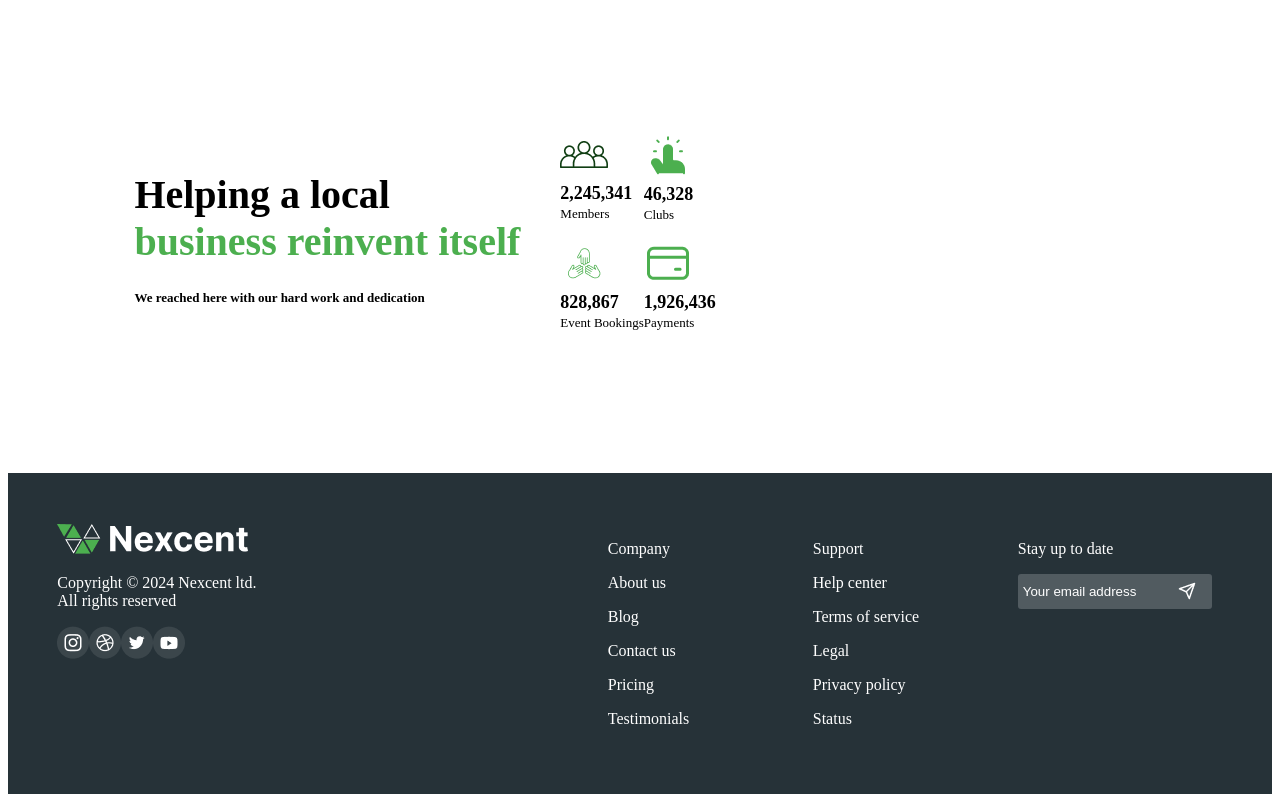
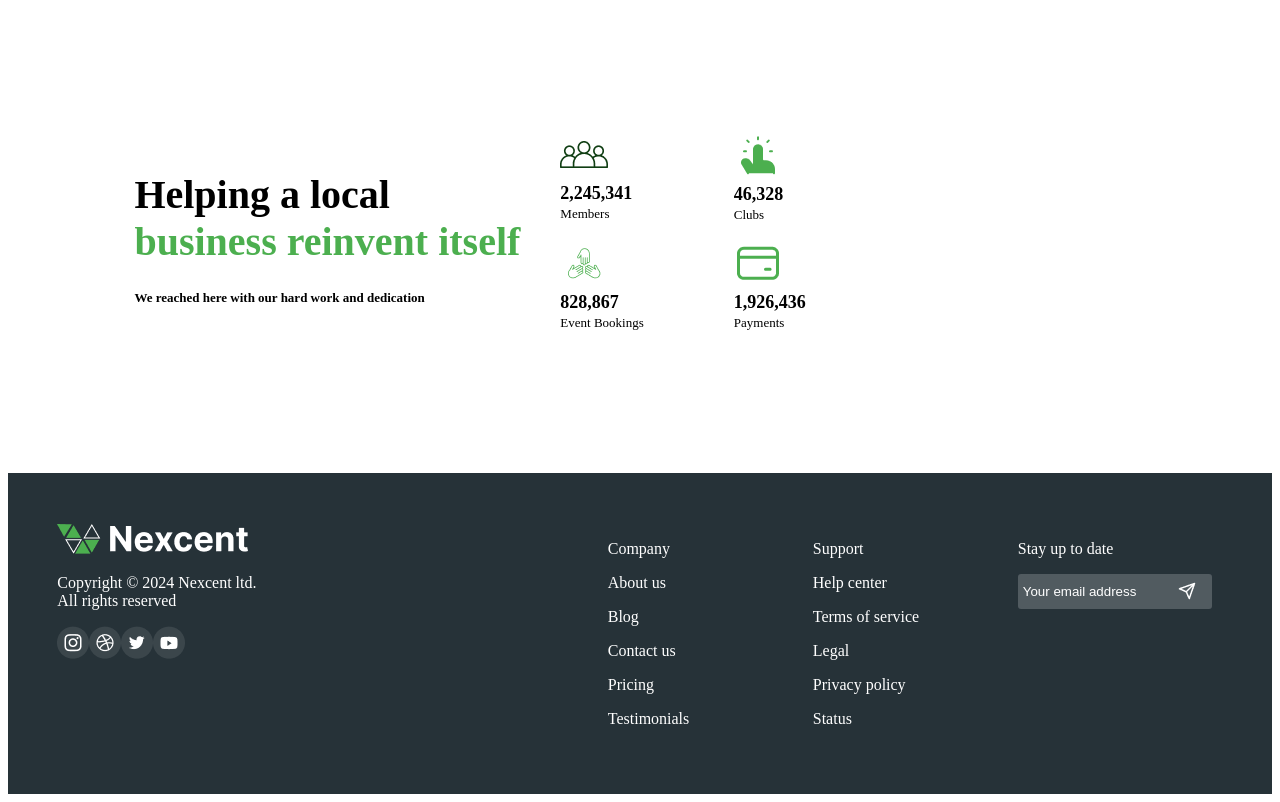
Before and after one commit to Orisakwe-Nwokocha/ReactSamples2, a React (Create React App) app: page /home in a window 1280 px wide. Shown: the part 1720-2522 px from the top of the page. Built offline with nearby package versions, Linux system fonts and the light colour scheme.

Commit message:
refactored the sections page

```diff
--- a/src/pages/Home/Sections/index.jsx
+++ b/src/pages/Home/Sections/index.jsx
@@ -42,7 +42,7 @@ const Sections = () => {
                 </div>
                 <div className={style.new}>
                     {data.map((value, index) => (
-                        <div key={index}>
+                        <div key={index} style={{paddingRight: "90px"}}>
                             <img src={value.image} alt="icon"/>
                             <p style={{marginTop: "0"}}>
                                 <span style={{fontSize: "large", fontWeight: "bold"}}> {value.firstText} </span> <br/>
```
